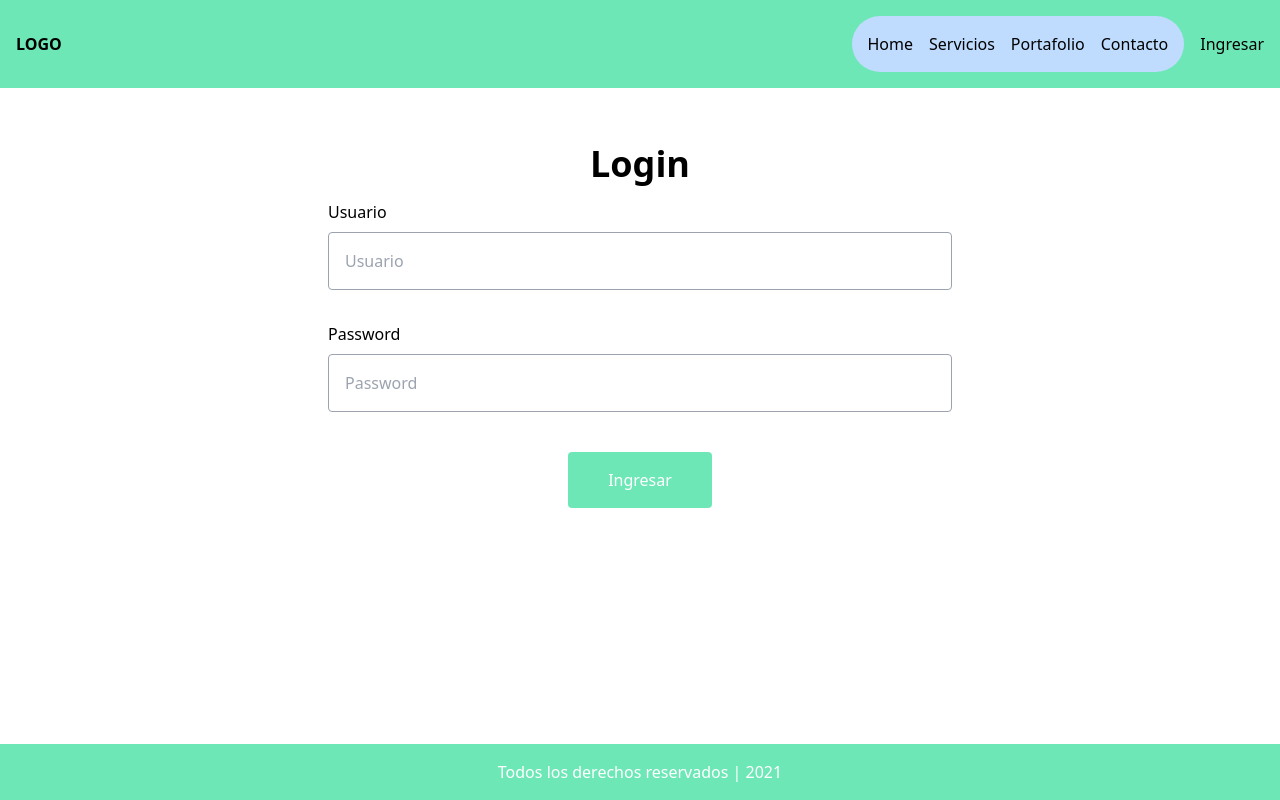
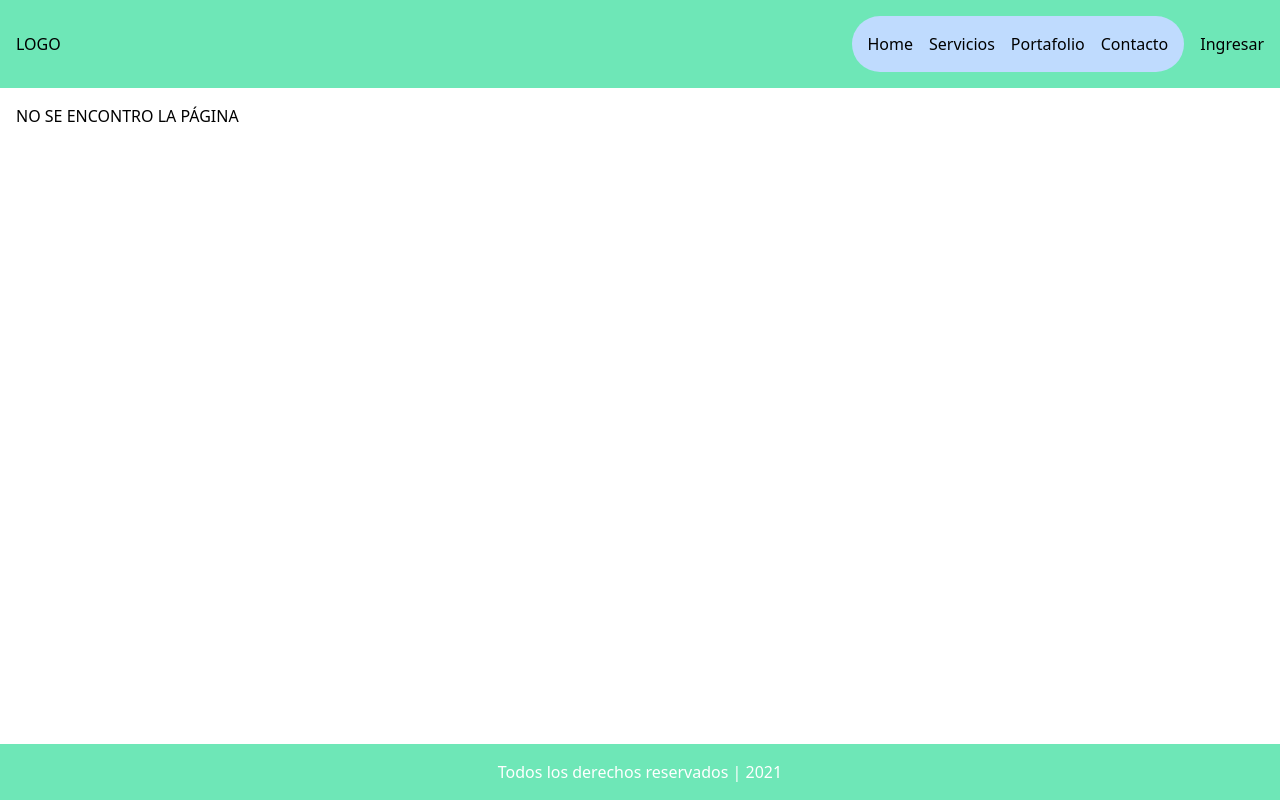
Before and after one commit to aranibar28/proyecto-react, a React (Create React App) app: page / in a window 1280 px wide. Before the commit this address led to /login. Built offline with nearby package versions, Linux system fonts and the light colour scheme.

Commit message:
add routes

```diff
--- a/src/App.js
+++ b/src/App.js
@@ -2,10 +2,12 @@ import {
   BrowserRouter as Router,
   Switch,
   Route,
-  Redirect,
+  /* Redirect, */
 } from "react-router-dom";
 import { Header, Footer, Main } from "components";
 import { AuthRegister, AuthLogin } from "modules/auth";
+import { Home } from "modules/home";
+import { NotFound } from "modules/notfound";
 export function App() {
   return (
     <Router>
@@ -19,7 +21,13 @@ export function App() {
             <Route path="/register">
               <AuthRegister />
             </Route>
-            <Redirect from="/" to="/login" />
+            <Route path="/home">
+              <Home />
+            </Route>
+            {/* <Redirect from="*" to="/login" /> */}
+            <Route path="*">
+              <NotFound />
+            </Route>
           </Switch>
         </Main>
         <Footer />
--- a/src/components/header/index.js
+++ b/src/components/header/index.js
@@ -1,3 +1,4 @@
+import { Link } from "react-router-dom";
 import { Nav } from "components/nav";
 import { Dropdown } from "ui";
 import "./header.scss";
@@ -6,7 +7,7 @@ export function Header() {
   return (
     <header className="header">
       <div className="container">
-        <strong className="header__logo">LOGO</strong>
+        <Link to="./home" className="header__logo">LOGO</Link>
         <div className="flex items-center">
           <Nav />
           <Dropdown
--- /dev/null
+++ b/src/modules/home/index.js
@@ -0,0 +1,3 @@
+export function Home() {
+  return <div>Home !!</div>;
+}
--- /dev/null
+++ b/src/modules/notfound/index.js
@@ -0,0 +1,7 @@
+export function NotFound() {
+  return (
+    <div>
+      <h1>NO SE ENCONTRO LA PÁGINA</h1>
+    </div>
+  );
+}
--- a/src/ui/dropdown/index.js
+++ b/src/ui/dropdown/index.js
@@ -22,8 +22,7 @@ export function Dropdown(props) {
           {links.map((link, id) => (
             <li key={id}>
               <Link to={`${link.url}`} onClick={() => setToggle(!toggle)}>
-                {" "}
-                {link.text}{" "}
+                {link.text}
               </Link>
             </li>
           ))}
```
